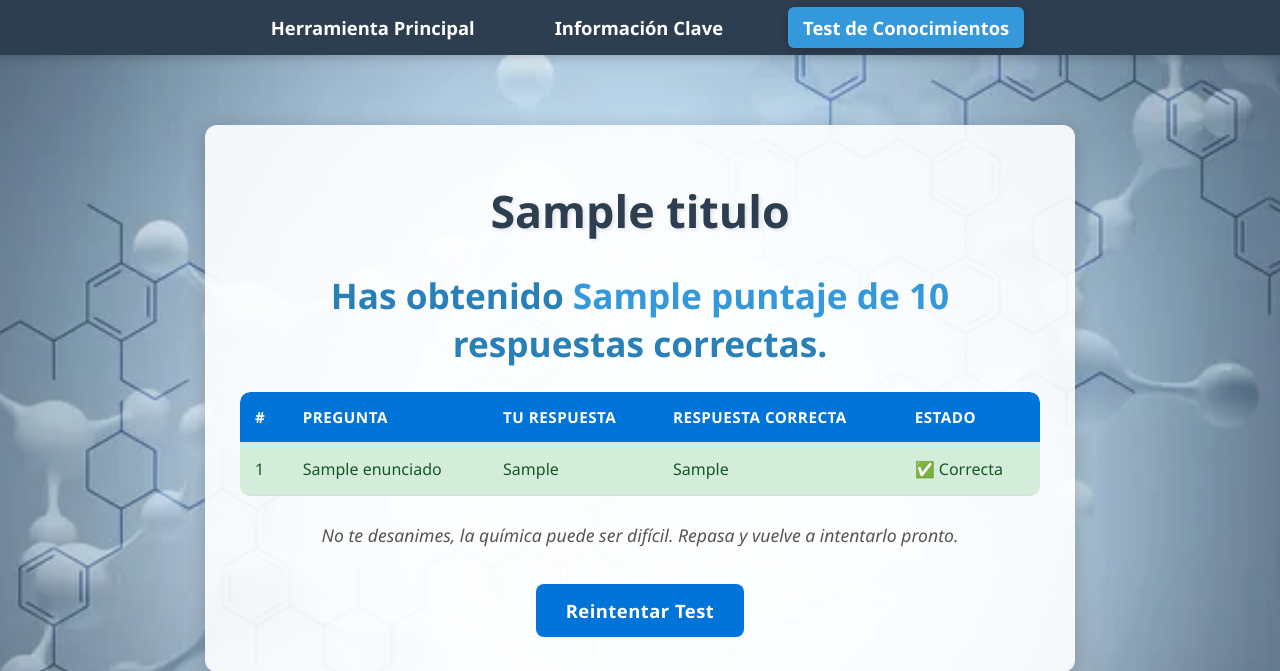
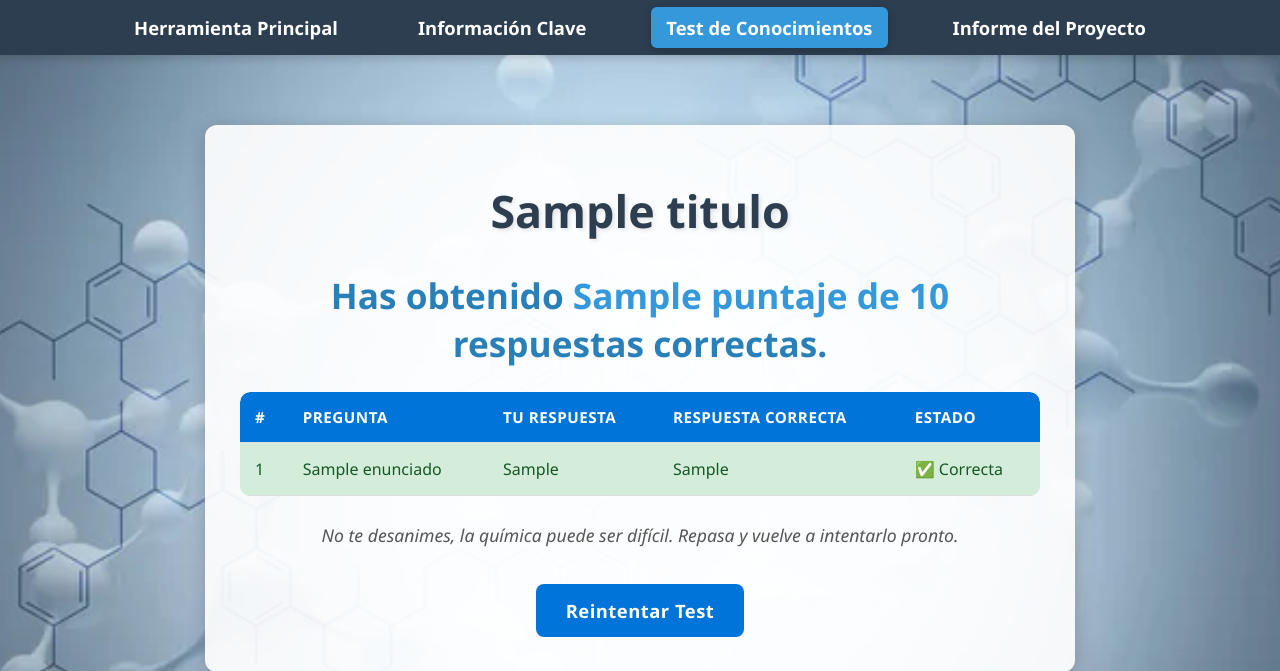
Before and after one commit to mmartinmmc/Proyecto-Personal, a Flask app: template templates/resultados_test.html in a window 1280 px wide. Shown: the top 671 px of the page. Run offline with Flask 3, Linux system fonts and the light colour scheme; the template is opened without the code that fills it: most values are stand-ins (such as "Sample title", 1, 10 or a date in 2020).

Commit message:
Update resultados_test.html

```diff
--- a/templates/resultados_test.html
+++ b/templates/resultados_test.html
@@ -16,6 +16,8 @@
                     if (link.getAttribute('href') === '/test') {
                         link.classList.add('active');
                     }
+                } else if (currentPath === '/informe_proyecto' && link.getAttribute('href') === '/informe_proyecto') {
+                    link.classList.add('active');
                 } else if (link.getAttribute('href') === currentPath) {
                     link.classList.add('active');
                 }
@@ -29,6 +31,7 @@
             <div class="navbar-item"><a href="/">Herramienta Principal</a></div>
             <div class="navbar-item"><a href="/informacion">Información Clave</a></div>
             <div class="navbar-item"><a href="/test" class="active">Test de Conocimientos</a></div>
+            <div class="navbar-item"><a href="/informe_proyecto">Informe del Proyecto</a></div>
         </div>
     </nav>
 
```
